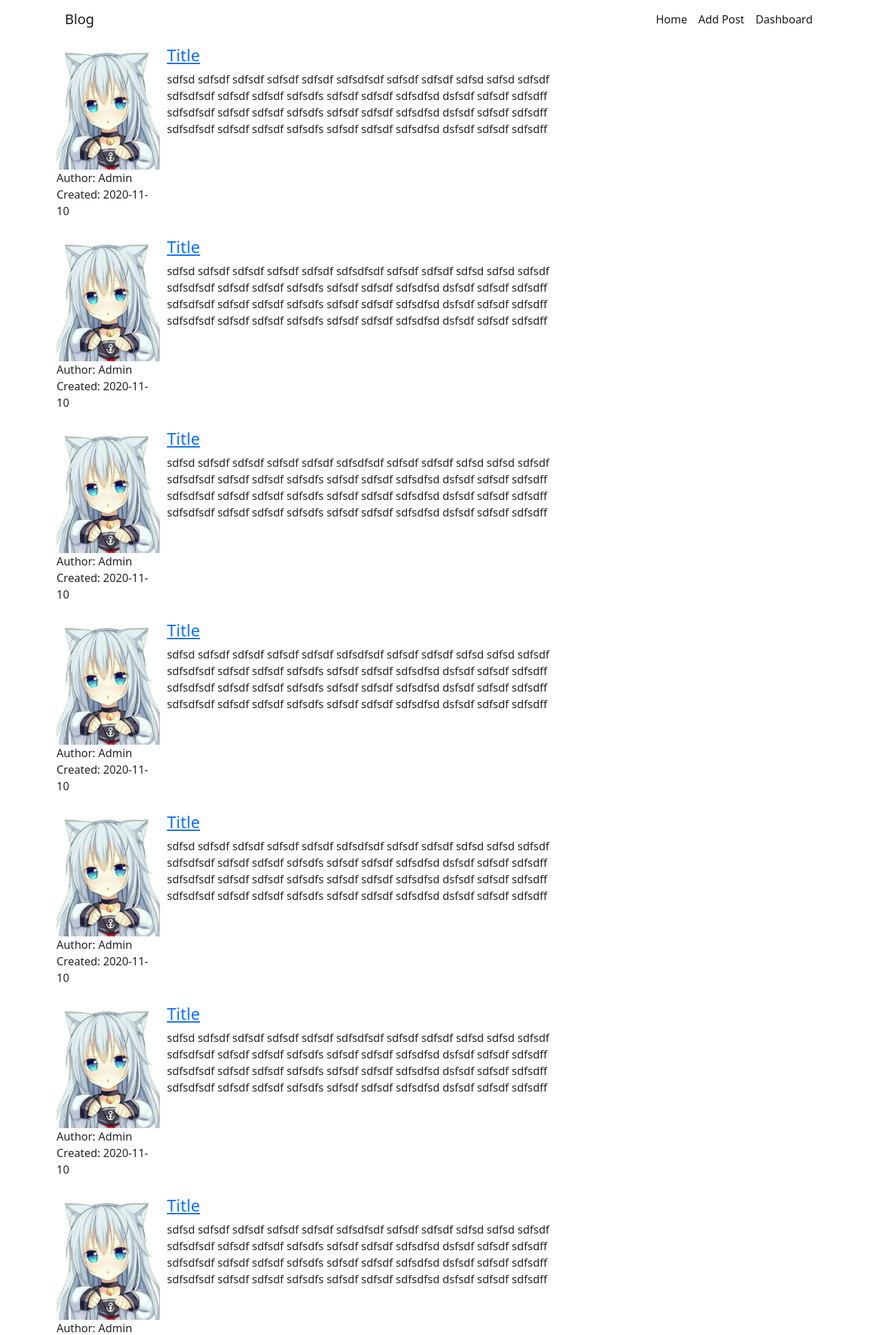
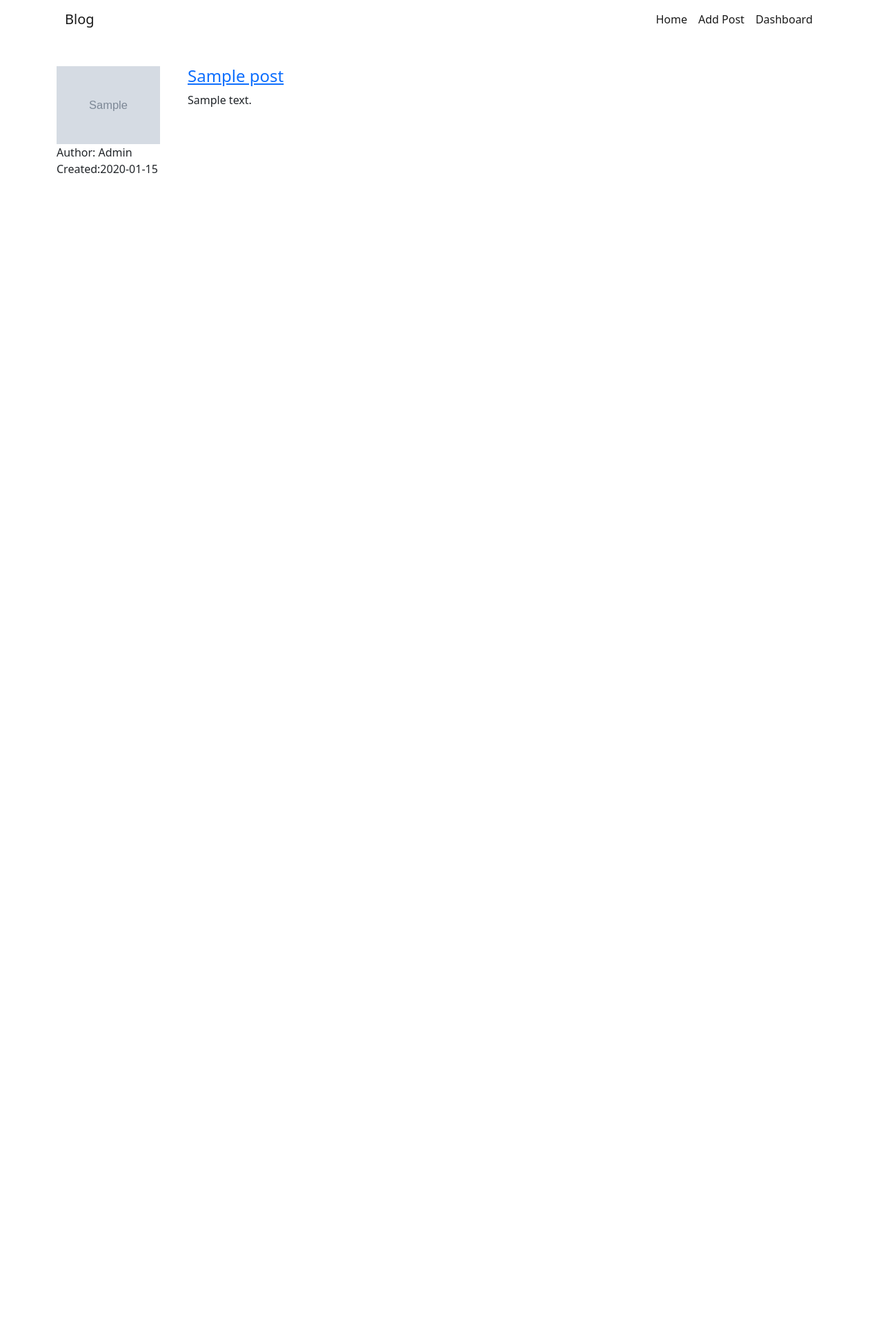
Before and after one commit to HusyakV/Blog, a PHP site: page / in a window 1280 px wide. Shown: the top 1936 px of the page at 69% size. After the commit the page ends 251 px from the top, so only its background shows below. Run offline with PHP 8.4, Linux system fonts and the light colour scheme; tables that the repository leaves empty or names only in its code hold one stand-in row (values such as "Sample post"); grey boxes marked "Sample" are stand-in pictures; some libraries are stand-ins or nearby versions.

Commit message:
create datatime and image source

```diff
--- a/index.php
+++ b/index.php
@@ -3,25 +3,26 @@ include_once ('header.php');
 include_once ('post.php');
 ?>
 
+<?php
+$post = new Post($db);
+?>
+
 <div class="container">
     <div class="row">
         <div class="col-md-8">
-            <?php for ($i=0;$i<10;$i++) { ?>
-                <div style = "display: flex;">
-                    <div class="media-left media-top" style="margin-top: 10px">
-                        <img alt="" src="images/girl.jpg" class="media-object" style="width: 150px">
+            <?php foreach ($post->getPost() as $post) { ?>
+                <div style = "display:flex">
+                    <div style="display: inline-table" class="media-left media-top">
+                        <img alt="" src="images/<?php echo $post['image'];?>" class="media-object" style="width: 150px; margin-top: 40px;">
                         <p>
                             Author: Admin<br>
-                            Created: 2020-11-10
+                            Created:<?php echo date('Y-m-d',strtotime($post['created_at'])); ?>
                         </p>
                     </div>
-                    <div style = "margin-left: 10px; margin-top: 10px" >
-                        <h4 class="media-heading"><a href="">Title </a></h4>
-                        sdfsd sdfsdf sdfsdf sdfsdf sdfsdf sdfsdfsdf sdfsdf sdfsdf sdfsd sdfsd sdfsdf
-                        sdfsdfsdf sdfsdf sdfsdf sdfsdfs sdfsdf sdfsdf sdfsdfsd dsfsdf sdfsdf sdfsdff
-                        sdfsdfsdf sdfsdf sdfsdf sdfsdfs sdfsdf sdfsdf sdfsdfsd dsfsdf sdfsdf sdfsdff
-                        sdfsdfsdf sdfsdf sdfsdf sdfsdfs sdfsdf sdfsdf sdfsdfsd dsfsdf sdfsdf sdfsdff
-                    </div>
+                    <div style = "margin-left:40px; margin-top: 40px;" >
+                        <h4 class="media-heading" ><a href=""><?php echo $post['title']; ?> </a></h4>
+                        <?php echo htmlspecialchars_decode($post['description']); ?>
+                </div>
                 </div>
             <?php } ?>
         </div>
--- a/post.php
+++ b/post.php
@@ -6,8 +6,8 @@ class Post{
         $this->db =$db;
     }
     //insert data
-    public function addPost($title, $description){
-        $sql = "INSERT INTO posts(title,description) VALUES('$title', '$description') ";
+    public function addPost($title, $description, $image, $date){
+        $sql = "INSERT INTO posts(title,description, image, created_at) VALUES('$title', '$description', '$image', '$date') ";
         $result = mysqli_query($this->db,$sql);
        return $result;
     }
```
Also changed, not shown: add.php (+11 -2 lines), functions/functions.php (added, +18 -0 lines), images/image_2022-01-24_13-06-57.png (added).
